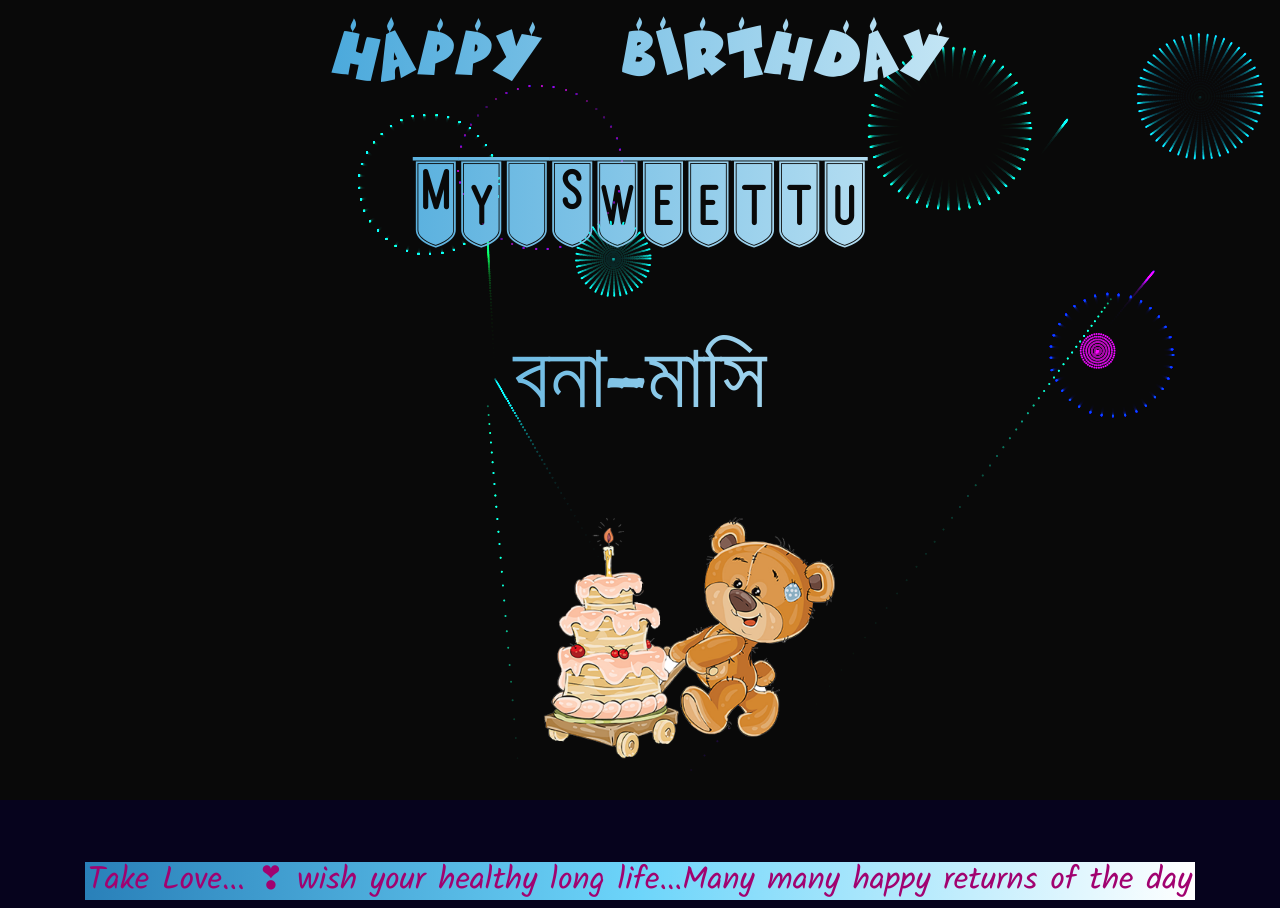
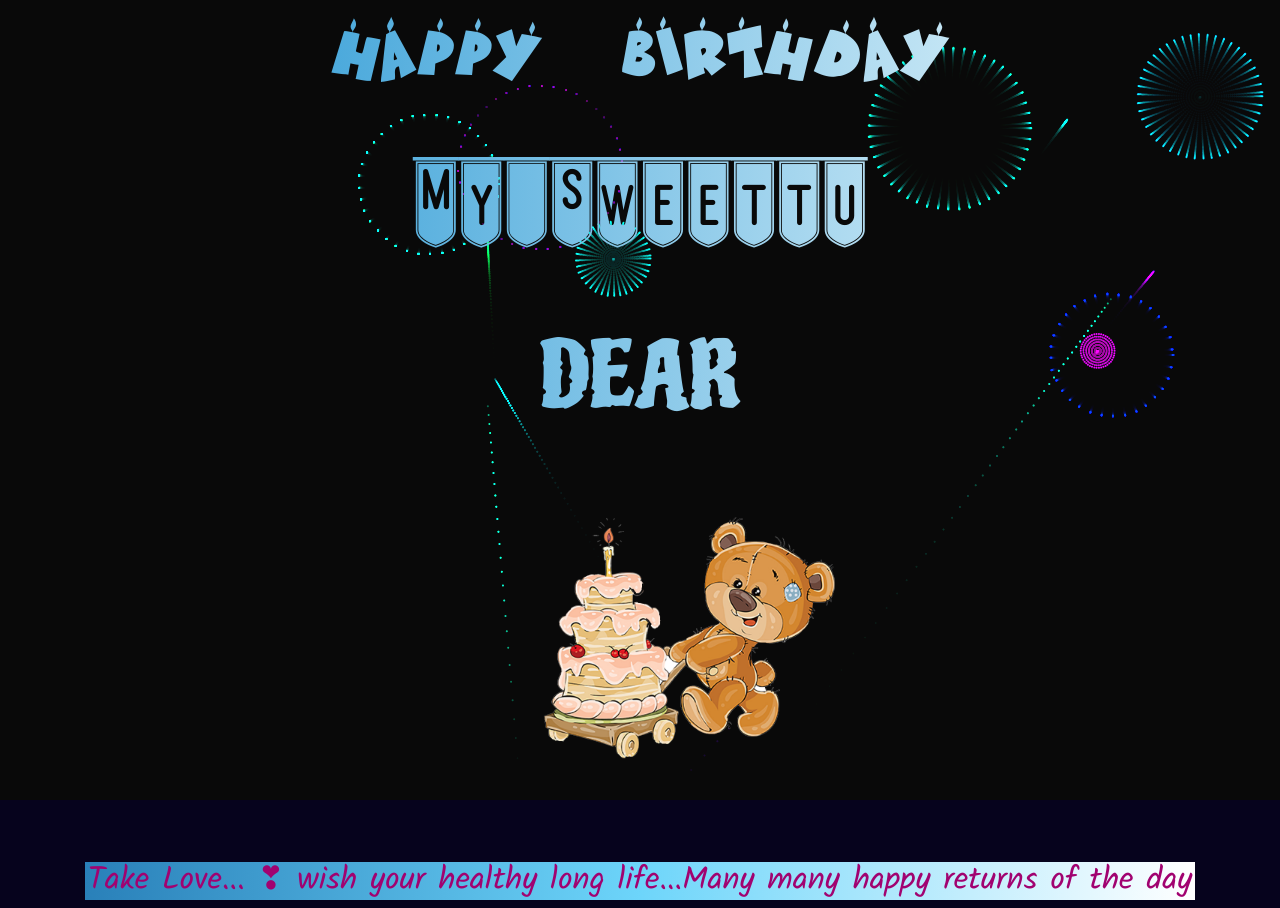
Before and after one commit to shounaksarker/b_day_wish, a plain HTML site: page index.html in a window 1280 px wide. Drawn offline with nearby package versions, Linux system fonts and the light colour scheme.

Commit message:
Update index.html

```diff
--- a/index.html
+++ b/index.html
@@ -35,8 +35,8 @@
 
       <div class="name2 text-center wi">
         <p class="nam">
-          <span>ব</span><span>না</span><span>-</span><span>মা</span
-          ><span>সি</span>
+          <span>D</span><span>E</span><span>A</span
+          ><span>R</span>
         </p>
       </div>
 
```
